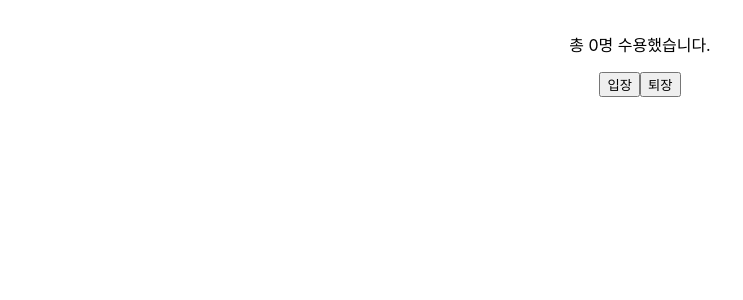
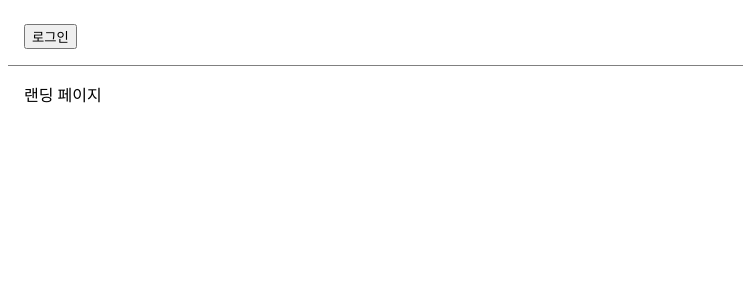
Before and after one commit to Jh214/react1-1, a React (Create React App) app in the folder firstreact/: page / in a window 1280 px wide. Shown: the top 300 px of the page, without its empty margins (0-743 px from the left). Built offline with nearby package versions, Linux system fonts and the light colour scheme.

Commit message:
12주차

```diff
--- a/firstreact/src/App.css
+++ /dev/null
@@ -1,38 +0,0 @@
-.App {
-  text-align: center;
-}
-
-.App-logo {
-  height: 40vmin;
-  pointer-events: none;
-}
-
-@media (prefers-reduced-motion: no-preference) {
-  .App-logo {
-    animation: App-logo-spin infinite 20s linear;
-  }
-}
-
-.App-header {
-  background-color: #282c34;
-  min-height: 100vh;
-  display: flex;
-  flex-direction: column;
-  align-items: center;
-  justify-content: center;
-  font-size: calc(10px + 2vmin);
-  color: white;
-}
-
-.App-link {
-  color: #61dafb;
-}
-
-@keyframes App-logo-spin {
-  from {
-    transform: rotate(0deg);
-  }
-  to {
-    transform: rotate(360deg);
-  }
-}
--- a/firstreact/src/App.js
+++ b/firstreact/src/App.js
@@ -1,13 +1,14 @@
-import logo from './logo.svg';
-import './App.css';
-import NotificationList from './ch_06/NotificationList';
-import FocusButton from './FocusButton';
-import Accommodate from './ch_07/Accommodate';
+// import logo from './logo.svg';
+// import './App.css';
+// import NotificationList from './ch_06/NotificationList';
+// import FocusButton from './FocusButton';
+// import Accommodate from './ch_07/Accommodate';
+import LandingPage from './ch_09/LandingPage';
 
 function App() {
   return (
     <div className="App">
-      <Accommodate/>
+      <LandingPage/>
     </div>
   );
 }
--- /dev/null
+++ b/firstreact/src/ch_09/LandingPage.jsx
@@ -0,0 +1,24 @@
+import React, { useState } from 'react';
+import Toolbar from './ToolBar';
+;
+
+function LandingPage() {
+    const [isLoggedIn, setIsLoggedIn] = useState(false);
+
+    const onClickLogin = () => {
+        setIsLoggedIn(true);
+    };
+
+    const onClickLogout = () => {
+        setIsLoggedIn(false);
+    };
+
+    return (
+        <div>
+            <Toolbar isLoggedIn={isLoggedIn} onClickLogin={onClickLogin} onClickLogout={onClickLogout} />
+            <div style={{ padding: 16 }}>랜딩 페이지</div>
+        </div>
+    );
+}
+
+export default LandingPage;
--- /dev/null
+++ b/firstreact/src/ch_09/ToolBar.jsx
@@ -0,0 +1,31 @@
+import React from 'react';
+
+const styles = {
+    wrapper: {
+        padding: 16,
+        display: 'flex',
+        flexDirection: 'row',
+        borderBottom: '1px solid grey',
+    },
+    greeting: {
+        marginRight: 8,
+    },
+};
+
+function Toolbar(props) {
+    const { isLoggedIn, onClickLogin, onClickLogout } = props;
+
+    return (
+        <div style={styles.wrapper}>
+            {isLoggedIn && <span style={styles.greeting}>환영합니다!</span>}
+
+            {isLoggedIn ? (
+                <button onClick={onClickLogout}>로그아웃</button>
+            ) : (
+                <button onClick={onClickLogin}>로그인</button>
+            )}
+        </div>
+    );
+}
+
+export default Toolbar;
--- a/firstreact/src/index.css
+++ /dev/null
@@ -1,13 +0,0 @@
-body {
-  margin: 0;
-  font-family: -apple-system, BlinkMacSystemFont, 'Segoe UI', 'Roboto', 'Oxygen',
-    'Ubuntu', 'Cantarell', 'Fira Sans', 'Droid Sans', 'Helvetica Neue',
-    sans-serif;
-  -webkit-font-smoothing: antialiased;
-  -moz-osx-font-smoothing: grayscale;
-}
-
-code {
-  font-family: source-code-pro, Menlo, Monaco, Consolas, 'Courier New',
-    monospace;
-}
--- a/firstreact/src/index.js
+++ b/firstreact/src/index.js
@@ -1,6 +1,5 @@
 import React from 'react';
 import ReactDOM from 'react-dom/client';
-import './index.css';
 import App from './App';
 import reportWebVitals from './reportWebVitals';
 import Welcome from './ch_05/Welcome';
```
Also changed, not shown: firstreact/src/ch_08/ConfirmButton.jsx (added, +17 -0 lines), 1 other file (tests, documents, lock files or other folders).
